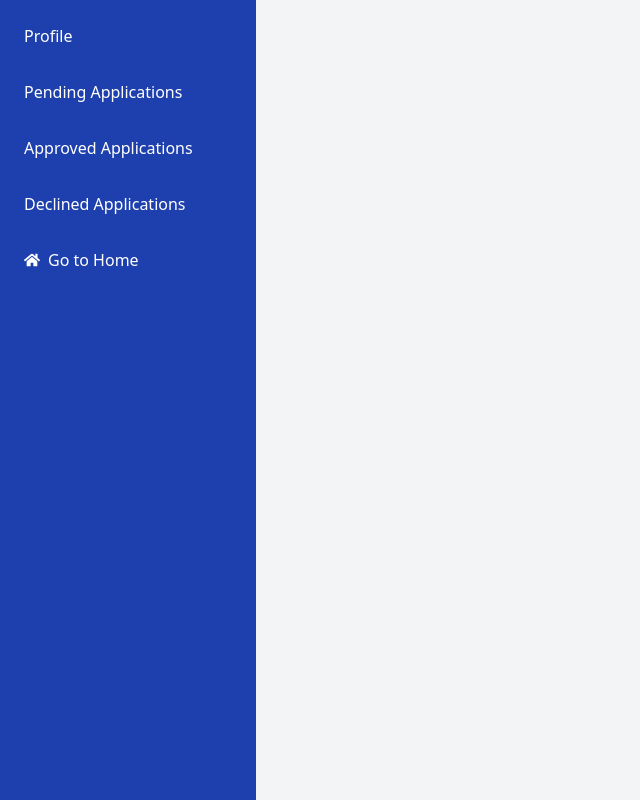
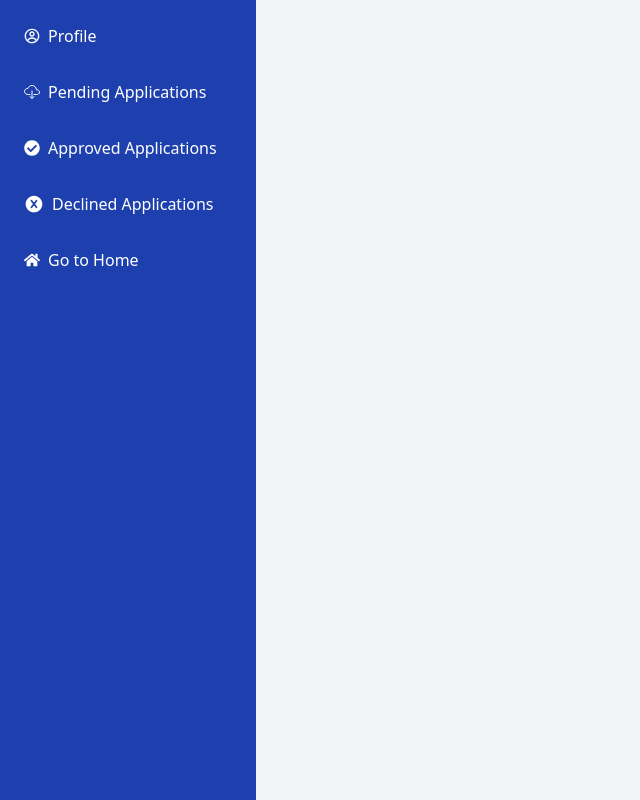
Before and after one commit to sakkib443/visa-thing-fontend, a React (Vite) app: page /dashboard/admin in a window 1280 px wide. Shown: the whole page, without its empty margins (0-640 px from the left). Built offline with nearby package versions, Linux system fonts and the light colour scheme; no server answers.

Commit message:
add icons to the user and admin dashboards

```diff
--- a/src/Pages/AdminDashboard/AdminDashboard/AdminDashboard.jsx
+++ b/src/Pages/AdminDashboard/AdminDashboard/AdminDashboard.jsx
@@ -1,6 +1,15 @@
-import React, { useState } from "react";
+import  { useState } from "react";
 import { Outlet, Link } from "react-router-dom";
 import { FaBars, FaHome } from "react-icons/fa";
+import { CgProfile } from "react-icons/cg";
+import { IoCloudDownloadOutline } from "react-icons/io5";
+import { FaCheckCircle } from "react-icons/fa";
+import { TbXboxXFilled } from "react-icons/tb";
+import { MdSpaceDashboard } from "react-icons/md";
+
+
+
+
 
 const AdminDashboard = () => {
     const [isSidebarOpen, setIsSidebarOpen] = useState(false);
@@ -15,16 +24,18 @@ const AdminDashboard = () => {
             <div className={`bg-blue-800 text-white w-64 p-4 lg:relative lg:w-64 ${isSidebarOpen ? "block" : "hidden"} lg:block`}>
                 <ul className="space-y-4">
                     <li>
-                        <Link to="admin-profile" className="block p-2 hover:bg-blue-600 rounded">Profile</Link>
+                        <Link to="admin-profile" className="flex items-center gap-2 p-2 hover:bg-blue-600 rounded"><CgProfile />
+                            Profile</Link>
                     </li>
                     <li>
-                        <Link to="admin-pending-applications" className="block p-2 hover:bg-blue-600 rounded">Pending Applications</Link>
+                        <Link to="admin-pending-applications" className="flex items-center gap-2 p-2 hover:bg-blue-600 rounded"><IoCloudDownloadOutline />
+                        Pending Applications</Link>
                     </li>
                     <li>
-                        <Link to="admin-approved-applications" className="block p-2 hover:bg-blue-600 rounded">Approved Applications</Link>
+                        <Link to="admin-approved-applications" className="flex items-center gap-2 p-2 hover:bg-blue-600 rounded"><FaCheckCircle />Approved Applications</Link>
                     </li>
                     <li>
-                        <Link to="admin-declined-applications" className="block p-2 hover:bg-blue-600 rounded">Declined Applications</Link>
+                        <Link to="admin-declined-applications" className="flex items-center gap-2 p-2 hover:bg-blue-600 rounded"><TbXboxXFilled className="size-5"/>Declined Applications</Link>
                     </li>
                     <li>
 
@@ -37,7 +48,7 @@ const AdminDashboard = () => {
             <div className="flex-1">
                 {/* Mobile Navbar */}
                 <div className="lg:hidden p-4 bg-blue-800 text-white flex justify-between">
-                    <h1 className="text-xl">Admin Dashboard</h1>
+                    <h1 className="text-xl flex items-center justify-center gap-2"><MdSpaceDashboard />Admin Dashboard</h1>
                     <FaBars className="cursor-pointer" onClick={toggleSidebar} />
                 </div>
 
--- a/src/Pages/UserDashboard/UserDashboard/UserDashboard.jsx
+++ b/src/Pages/UserDashboard/UserDashboard/UserDashboard.jsx
@@ -1,6 +1,12 @@
 import { useState } from "react";
 import { Outlet, Link } from "react-router-dom";
 import { FaBars, FaHome } from "react-icons/fa";
+import { MdSpaceDashboard } from "react-icons/md";
+import { CgProfile } from "react-icons/cg";
+import { IoCloudDownloadOutline } from "react-icons/io5";
+import { FaCheckCircle } from "react-icons/fa";
+import { TbXboxXFilled } from "react-icons/tb";
+
 
 const UserDashboard = () => {
     const [isSidebarOpen, setIsSidebarOpen] = useState(false);
@@ -15,16 +21,16 @@ const UserDashboard = () => {
             <div className={`bg-blue-800 text-white w-64 p-4 lg:relative lg:w-64 ${isSidebarOpen ? "block" : "hidden"} lg:block`}>
                 <ul className="space-y-4">
                     <li>
-                        <Link to="user-profile" className="block p-2 hover:bg-blue-600 rounded">Profile</Link>
+                        <Link to="user-profile" className="flex items-center gap-2 p-2 hover:bg-blue-600 rounded"><CgProfile className="size-5" />Profile</Link>
                     </li>
                     <li>
-                        <Link to="user-pending-applications" className="block p-2 hover:bg-blue-600 rounded">Pending Applications</Link>
+                        <Link to="user-pending-applications" className="flex items-center gap-2 p-2 hover:bg-blue-600 rounded"><IoCloudDownloadOutline className="size-5" />Pending Applications</Link>
                     </li>
                     <li>
-                        <Link to="user-approved-applications" className="block p-2 hover:bg-blue-600 rounded">Approved Applications</Link>
+                        <Link to="user-approved-applications" className="flex items-center gap-2 p-2 hover:bg-blue-600 rounded"><FaCheckCircle className="size-5" />Approved Applications</Link>
                     </li>
                     <li>
-                        <Link to="user-declined-applications" className="block p-2 hover:bg-blue-600 rounded">Declined Applications</Link>
+                        <Link to="user-declined-applications" className="flex items-center gap-2 p-2 hover:bg-blue-600 rounded"><TbXboxXFilled className="size-5" />Declined Applications</Link>
                     </li>
                     <li>
 
@@ -37,7 +43,7 @@ const UserDashboard = () => {
             <div className="flex-1">
                 {/* Mobile Navbar */}
                 <div className="lg:hidden p-4 bg-blue-800 text-white flex justify-between">
-                    <h1 className="text-xl">User Dashboard</h1>
+                    <h1 className="text-xl flex items-center gap-2"><MdSpaceDashboard />User Dashboard</h1>
                     <FaBars className="cursor-pointer" onClick={toggleSidebar} />
                 </div>
 
```
